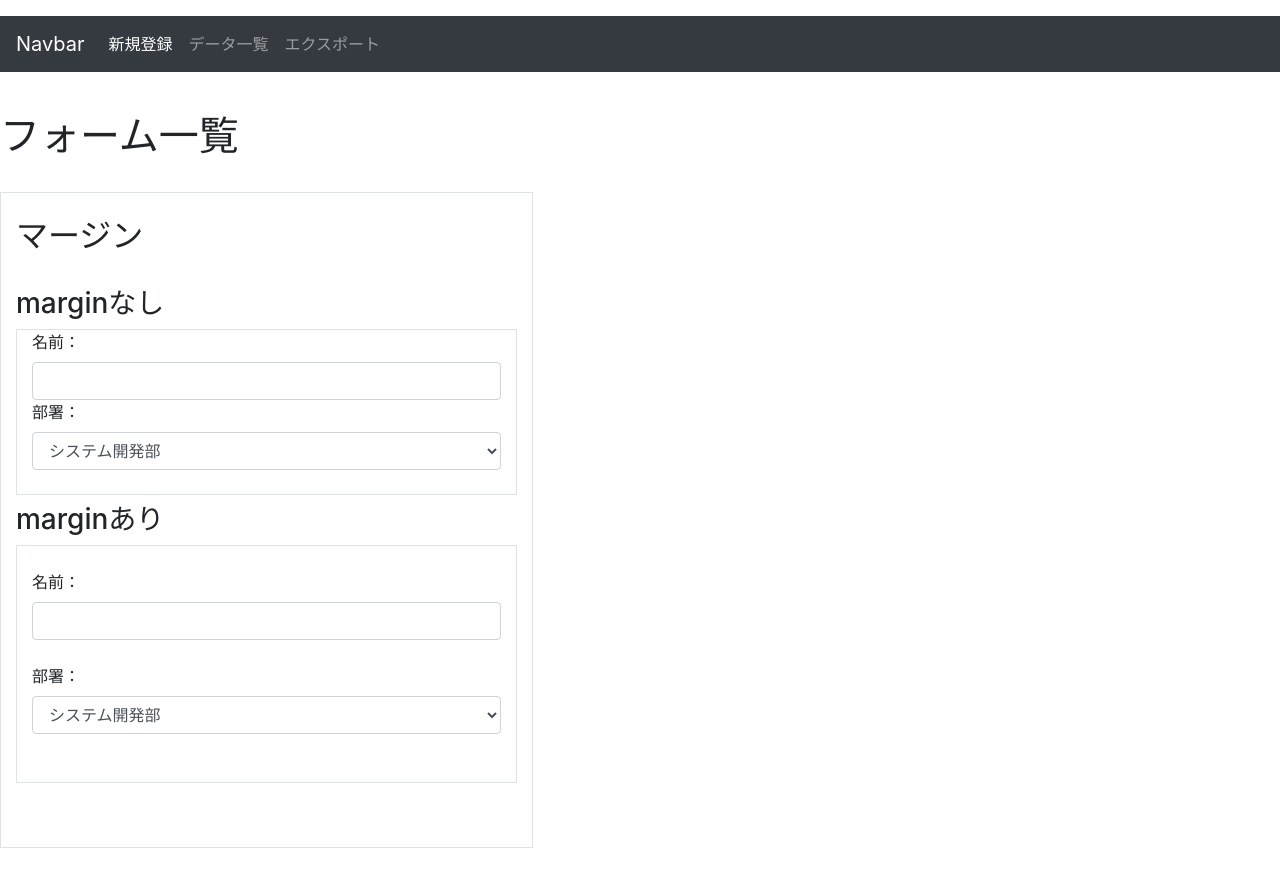
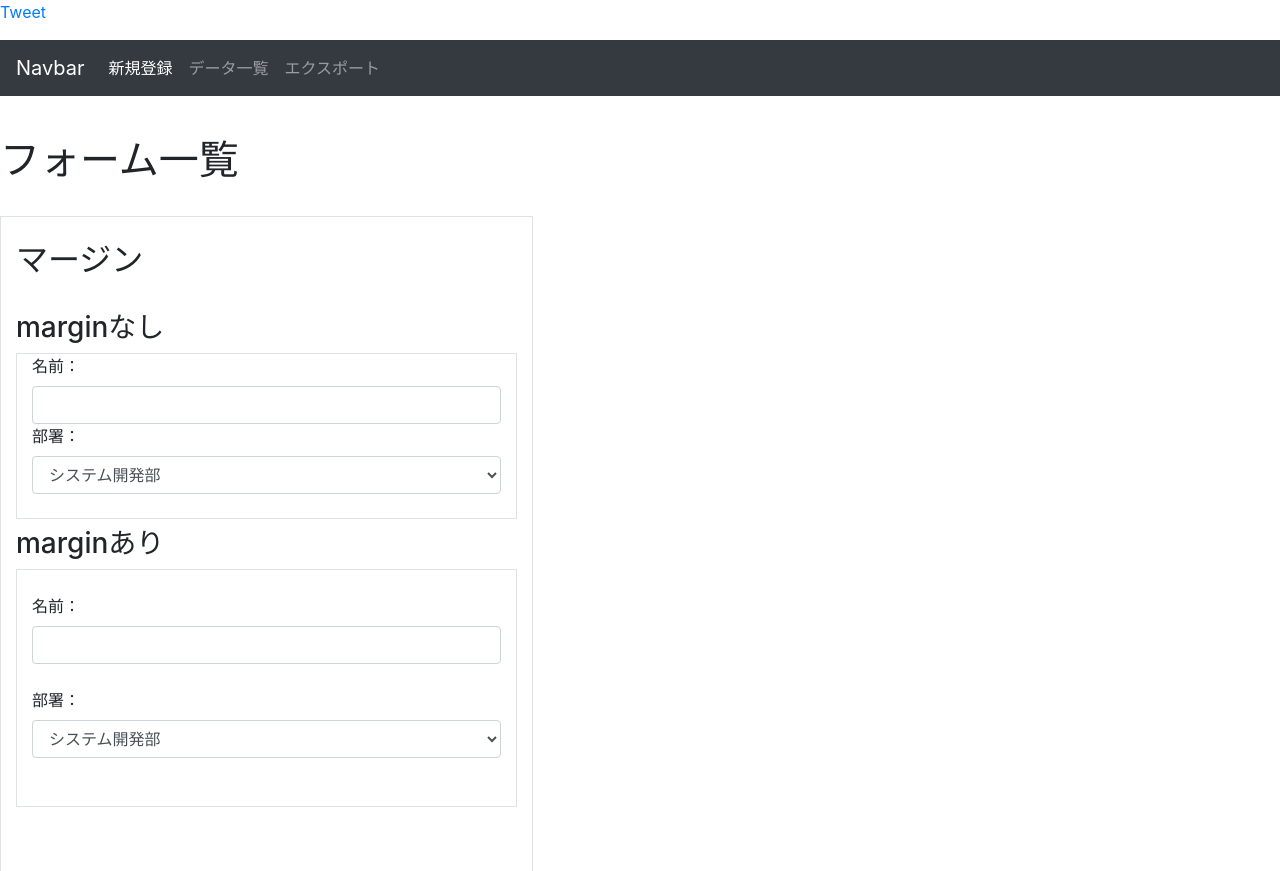
Before and after one commit to h-tomita-jp/html-collection, a PHP site: page /bootstrap-test/index.html in a window 1280 px wide. Shown: the top 871 px of the page. Run offline with PHP 8.4, Linux system fonts and the light colour scheme; some libraries are stand-ins or nearby versions.

Commit message:
20190720-01

```diff
--- a/bootstrap-test/index.html
+++ b/bootstrap-test/index.html
@@ -9,8 +9,26 @@
     <link rel="stylesheet" href="https://stackpath.bootstrapcdn.com/bootstrap/4.1.3/css/bootstrap.min.css" integrity="sha384-MCw98/SFnGE8fJT3GXwEOngsV7Zt27NXFoaoApmYm81iuXoPkFOJwJ8ERdknLPMO" crossorigin="anonymous">
 
     <title>Hello, world!</title>
+
+    <style>
+      .share .twitter {
+        display: inline-block;
+        vertical-align: top;
+      }
+    </style>
+
   </head>
   <body>
+
+<div class="share">
+  <div class="twitter">
+  	<a href="https://twitter.com/share" class="twitter-share-button" data-via="testaccount" data-count="vertical">Tweet</a>
+  	<script>!function(d,s,id){var js,fjs=d.getElementsByTagName(s)[0],p=/^http:/.test(d.location)?'http':'https';if(!d.getElementById(id)){js=d.createElement(s);js.id=id;js.src=p+'://platform.twitter.com/widgets.js';fjs.parentNode.insertBefore(js,fjs);}}(document, 'script', 'twitter-wjs');</script>
+  </div>
+</div>
+
+
+
 
     <nav class="navbar navbar-expand-sm navbar-dark bg-dark mt-3 mb-3">
         <button class="navbar-toggler" type="button" data-toggle="collapse" data-target="#navbarNav4" aria-controls="navbarNav4" aria-expanded="false" aria-label="Toggle navigation">
--- a/mosya-isara/Stylesheets/style.css
+++ b/mosya-isara/Stylesheets/style.css
@@ -217,7 +217,7 @@ code {
 
 /*--teacher--*/
 .teacher { padding: 70px 0; text-align: center; background-image: url(../Images/teacherbg.jpg); background-position: center; background-size: cover; color: #fff; }
-.teacher h2, h3 { line-height: 40px; }
+.teacher h2, h3 { line-height: 40px; letter-spacing: 1.5px; }
 .teacher>p { padding-top: 20px; }
 .teacher .txts { font-size: 16px; font-weight: 600; letter-spacing: 1px;}
 .teacherbox { padding: 0; max-width: 780px; margin: 0 auto; }
--- a/mosya-isara/index.html
+++ b/mosya-isara/index.html
@@ -513,7 +513,7 @@
                         </a>
                       </h5>
                     </div><!-- /.card-header -->
-                    <div id="collapse1" class="collapse.show" role="tabpanel" aria-labelledby="heading1" data-parent="#accordion">
+                    <div id="collapse1" class="collapse show" role="tabpanel" aria-labelledby="heading1" data-parent="#accordion">
                       <div class="card-body">
                         <p class="txts">現在のスキルの状況、パソコンの環境説明、渡航での注意点を話します。</p>
                         <p class="txts">簡単なテストあり</p>
```
